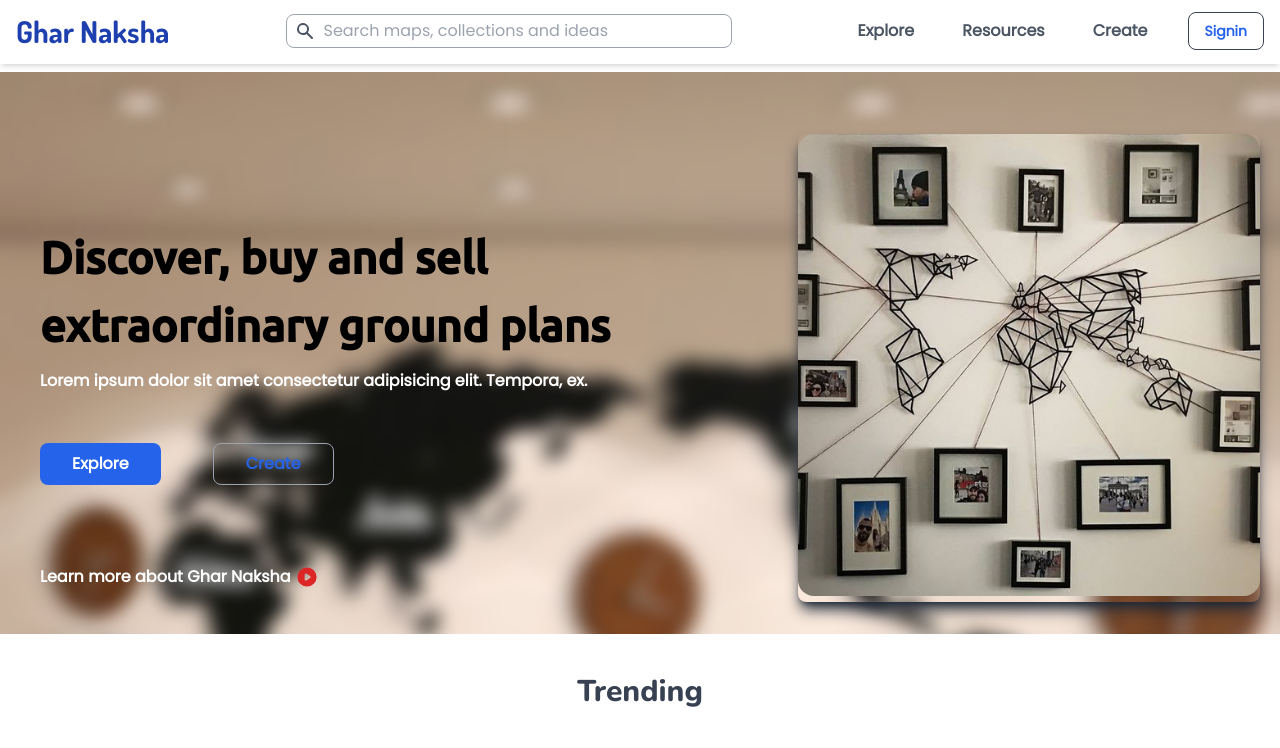
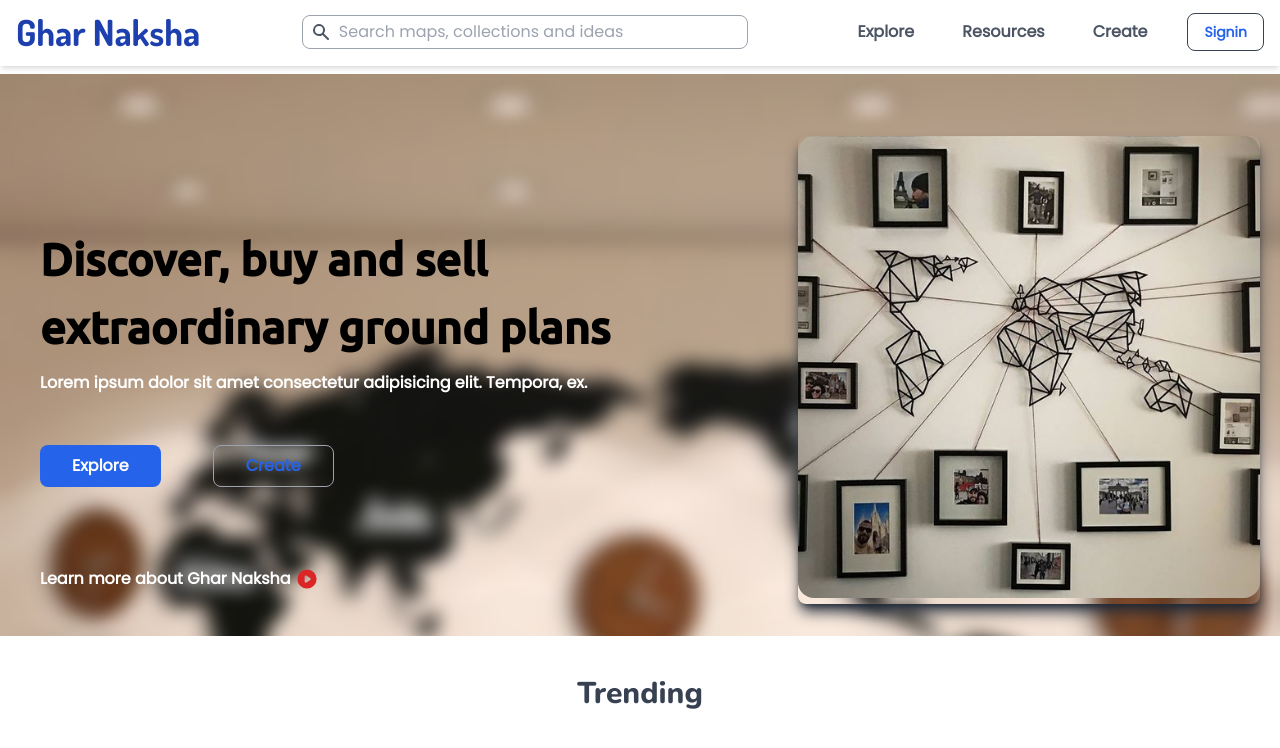
Before and after one commit to tarunclub/3D-housemap, a Next.js app: page / in a window 1280 px wide. Shown: the top 748 px of the page. Built offline with nearby package versions, Linux system fonts and the light colour scheme; no server answers.

Commit message:
user profile

```diff
--- a/components/Header.js
+++ b/components/Header.js
@@ -14,7 +14,7 @@ function Header() {
         {/* Logo */}
 
         {/* Title */}
-        <p className="font-Dosis text-3xl cursor-pointer text-blue-800">
+        <p className="font-Dosis text-4xl cursor-pointer text-blue-800">
           <Link href="/">
             <a>Ghar Naksha</a>
           </Link>
@@ -39,9 +39,12 @@ function Header() {
           <div className="cursor-pointer hover:bg-blue-500 px-2 py-1 rounded-lg hover:text-white hover:shadow-md hover:shadow-gray-700 transform transition duration-200">
             Explore
           </div>
-          <div className="cursor-pointer hover:bg-blue-500 px-2 py-1 rounded-lg hover:text-white hover:shadow-md hover:shadow-gray-700 transform transition duration-200">
-            Resources
+          <div>
+            <button className="cursor-pointer hover:bg-blue-500 px-2 py-1 rounded-lg hover:text-white hover:shadow-md hover:shadow-gray-700 transform transition font-bold duration-200">
+              Resources
+            </button>
           </div>
+
           <div className="cursor-pointer hover:bg-blue-500 px-2 py-1 rounded-lg hover:text-white hover:shadow-md hover:shadow-gray-900 transform transition duration-200">
             <Link href="/create">
               <a>Create</a>
--- a/components/Hero.js
+++ b/components/Hero.js
@@ -12,6 +12,7 @@ import nft6 from "../img/nft6.jpg";
 import nft7 from "../img/nft7.jpg";
 import Footer from "./Footer";
 import Posts from "./Posts";
+import Link from "next/link";
 
 function Body() {
   return (
@@ -33,7 +34,9 @@ function Body() {
               Explore
             </button>
             <button className="border-[1px] border-gray-400 text-blue-600 px-8 py-2 text-md rounded-lg font-Poppins font-semibold hover:bg-blue-600 hover:text-white transition duration-200 hover:shadow-md hover:shadow-gray-600">
-              Create
+              <Link href="/create">
+                <a>Create</a>
+              </Link>
             </button>
           </div>
 
--- a/pages/user.js
+++ b/pages/user.js
@@ -70,7 +70,10 @@ function User() {
 
           {/* Profile Pic */}
           <div className="ml-[550px] mt-[10px] w-fit rounded-full border-8 border-white">
-            <img src={session.user.image} className="rounded-full h-40 w-40" />
+            <img
+              src={session.user.image}
+              className="rounded-full object-fit h-40 w-40"
+            />
           </div>
         </div>
 
```
